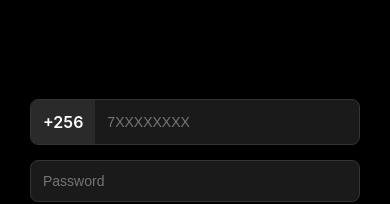
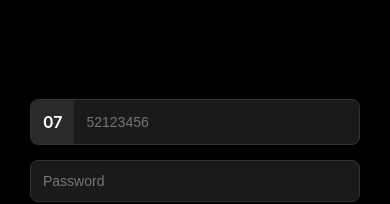
Before and after one commit to Molly256/hut-villa, a React (Create React App) app: page / in a window 390 px wide. Shown: the top 204 px of the page. Built offline with nearby package versions, Linux system fonts and the light colour scheme.

Commit message:
Remove 256 prefix, use 07 phone format only

```diff
--- a/src/pages/Login.js
+++ b/src/pages/Login.js
@@ -4,7 +4,7 @@ import { useNavigate } from 'react-router-dom';
 const API_URL = 'https://hut-villa-site-backend.onrender.com';
 
 function Login({ onLogin }) {
-  const [phone, setPhone] = useState(''); // 9 digits starting with 7
+  const [phone, setPhone] = useState(''); // now 10 digits starting with 07
   const [password, setPassword] = useState('');
   const [loading, setLoading] = useState(false);
   const navigate = useNavigate();
@@ -14,19 +14,18 @@ function Login({ onLogin }) {
       alert('Please fill all fields');
       return;
     }
-    if (!/^7\d{8}$/.test(phone)) {
-      alert('Phone must be 9 digits starting with 7. Example: 772123456');
+    if (!/^07\d{8}$/.test(phone)) {
+      alert('Phone must be 10 digits starting with 07. Example: 0752123456');
       return;
     }
 
     setLoading(true);
     try {
-      const fullPhone = `256${phone}`; // add 256 before sending
-
+      // No more 256 prefix. Send phone as-is
       const res = await fetch(`${API_URL}/api/login`, {
         method: 'POST',
         headers: { 'Content-Type': 'application/json' },
-        body: JSON.stringify({ phone: fullPhone, password })
+        body: JSON.stringify({ phone: phone, password })
       });
 
       const data = await res.json();
@@ -37,10 +36,9 @@ function Login({ onLogin }) {
         return;
       }
 
-      // Pass full user object to App.js so role gets saved
       const userData = {
         phoneNumber: data.user.phoneNumber,
-        phone: data.user.phoneNumber, // App.js will use this
+        phone: data.user.phoneNumber,
         role: data.user.role,
         balance: data.user.balance,
         nickname: data.user.nickname,
@@ -66,15 +64,18 @@ function Login({ onLogin }) {
       <h2 style={{ textAlign: 'center', marginBottom: '20px' }}>Login</h2>
 
       <div style={styles.phoneWrapper}>
-        <span style={styles.prefix}>+256</span>
+        <span style={styles.prefix}>07</span>
         <input
           type="tel"
-          placeholder="7XXXXXXXX"
-          value={phone}
-          onChange={(e) => setPhone(e.target.value.replace(/\D/g, '').slice(0, 9))}
+          placeholder="52123456"
+          value={phone.slice(2)} // show only last 8 digits
+          onChange={(e) => {
+            const digits = e.target.value.replace(/\D/g, '').slice(0, 8);
+            setPhone('07' + digits);
+          }}
           style={styles.phoneInput}
           inputMode="numeric"
-          maxLength={9}
+          maxLength={8}
         />
       </div>
 
--- a/src/pages/Register.js
+++ b/src/pages/Register.js
@@ -4,7 +4,7 @@ import { useNavigate } from 'react-router-dom';
 const API_URL = 'https://hut-villa-site-backend.onrender.com';
 
 function Register({ onRegister }) {
-  const [phone, setPhone] = useState(''); // only 9 digits, starting with 7
+  const [phone, setPhone] = useState(''); // now 10 digits, starting with 07
   const [password, setPassword] = useState('');
   const [repeatPassword, setRepeatPassword] = useState('');
   const [loading, setLoading] = useState(false);
@@ -15,8 +15,8 @@ function Register({ onRegister }) {
       alert('Please fill all fields');
       return;
     }
-    if (!/^7\d{8}$/.test(phone)) {
-      alert('Phone must be 9 digits starting with 7. Example: 772123456');
+    if (!/^07\d{8}$/.test(phone)) {
+      alert('Phone must be 10 digits starting with 07. Example: 0752123456');
       return;
     }
     if (password !== repeatPassword) {
@@ -26,12 +26,11 @@ function Register({ onRegister }) {
 
     setLoading(true);
     try {
-      const fullPhone = `256${phone}`; // add 256 before sending
-
+      // No more 256 prefix. Send phone as-is
       const res = await fetch(`${API_URL}/api/register`, {
         method: 'POST',
         headers: { 'Content-Type': 'application/json' },
-        body: JSON.stringify({ phone: fullPhone, password })
+        body: JSON.stringify({ phone: phone, password })
       });
 
       const data = await res.json();
@@ -42,7 +41,6 @@ function Register({ onRegister }) {
         return;
       }
 
-      // Use data returned from backend so role gets saved
       const userData = {
         phoneNumber: data.user.phoneNumber,
         phone: data.user.phoneNumber,
@@ -71,15 +69,18 @@ function Register({ onRegister }) {
       <h2 style={{ textAlign: 'center', marginBottom: '20px' }}>Register</h2>
 
       <div style={styles.phoneWrapper}>
-        <span style={styles.prefix}>+256</span>
+        <span style={styles.prefix}>07</span>
         <input
           type="tel"
-          placeholder="7XXXXXXXX"
-          value={phone}
-          onChange={(e) => setPhone(e.target.value.replace(/\D/g, '').slice(0, 9))}
+          placeholder="52123456"
+          value={phone.slice(2)} // show only last 8 digits in input
+          onChange={(e) => {
+            const digits = e.target.value.replace(/\D/g, '').slice(0, 8);
+            setPhone('07' + digits);
+          }}
           style={styles.phoneInput}
           inputMode="numeric"
-          maxLength={9}
+          maxLength={8}
         />
       </div>
 
```
